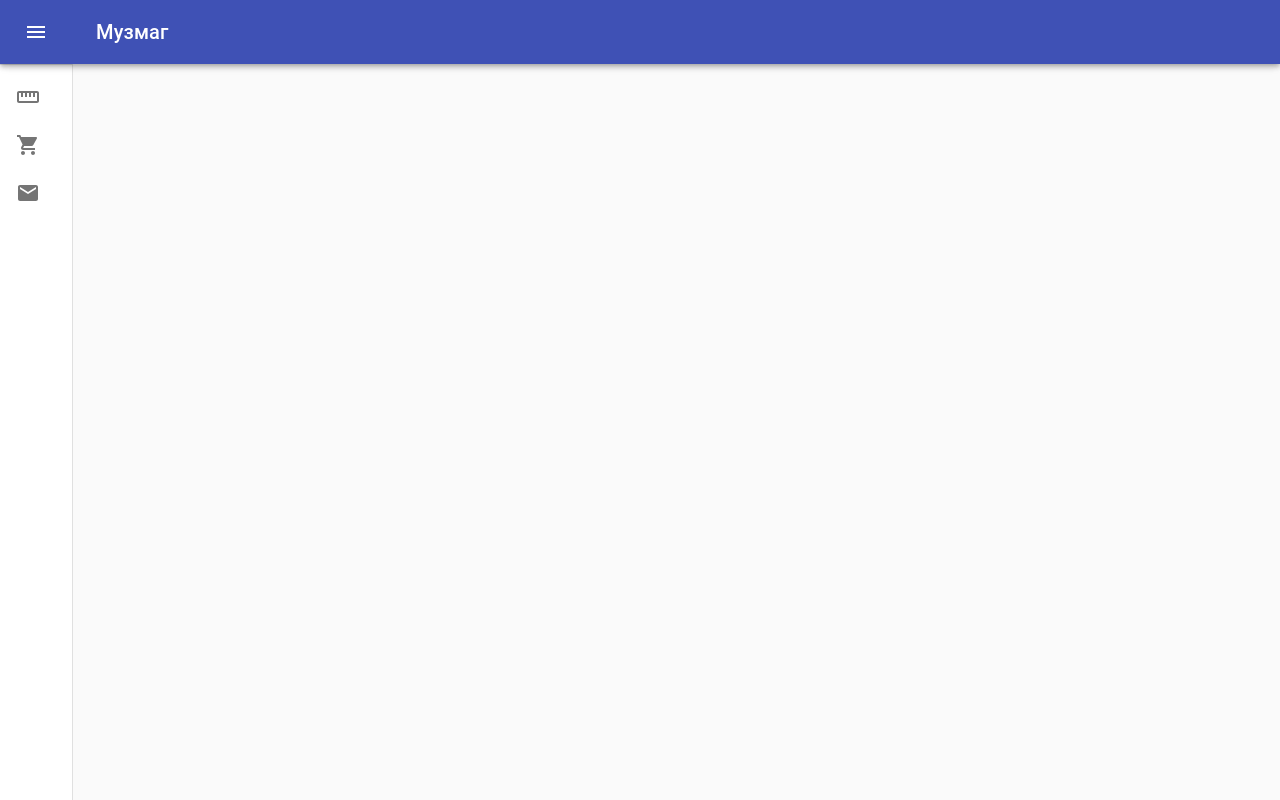
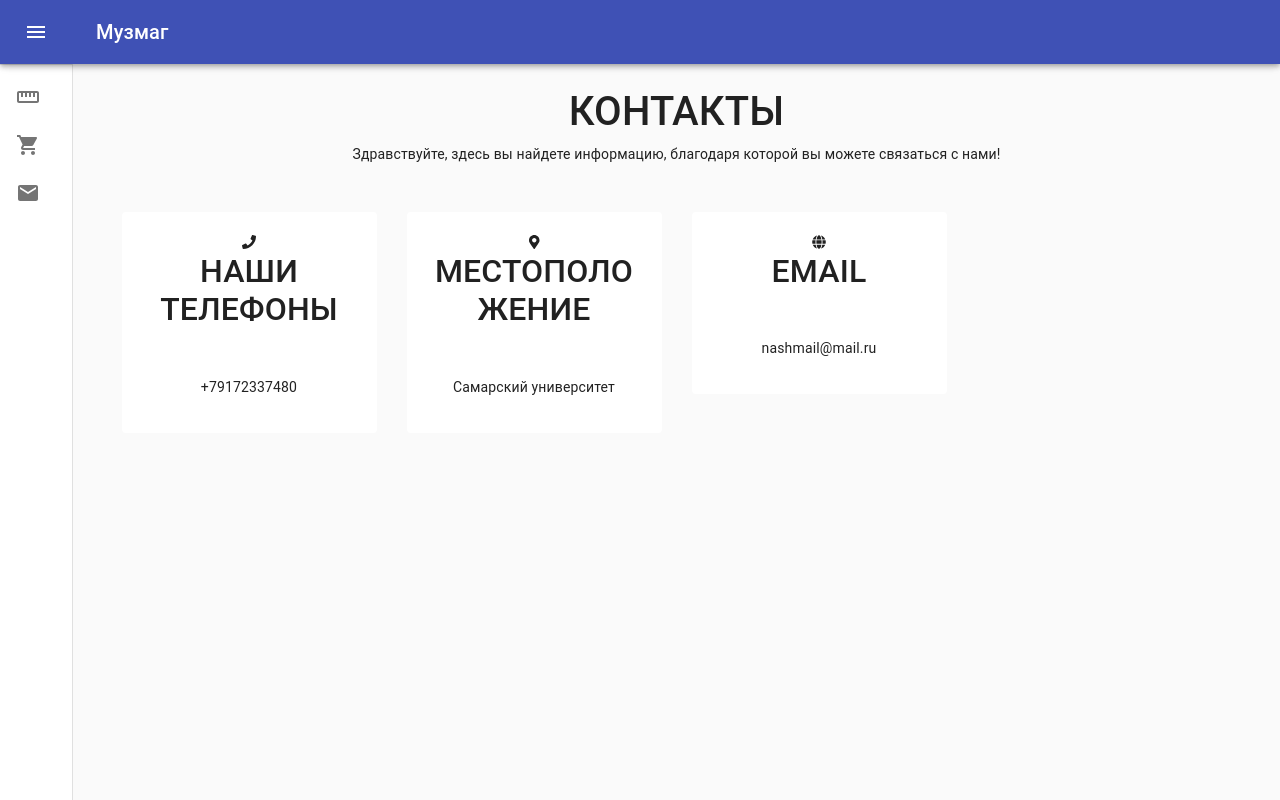
Before and after one commit to algorithm-ssau/reactMusicApp, a React (Create React App) app: page /contacts in a window 1280 px wide. Built offline with nearby package versions, Linux system fonts and the light colour scheme.

Commit message:
FixRoutingBug

```diff
--- a/src/App.js
+++ b/src/App.js
@@ -25,6 +25,7 @@ import ShoppingCartIcon from '@material-ui/icons/ShoppingCart';
 import StraightenIcon from '@material-ui/icons/Straighten';
 import {Routes} from './routes';
 import ContactPage from './contactPage/contactPage';
+import AboutPage from './aboutPage/aboutPage';
 
 
 const drawerWidth = 240;
@@ -175,7 +176,8 @@ function App() {
                     <Switch>
                         <Route exact path="/" component={MainPage} />
                         <Route path="/instrument/:id" component={InstrumentPage} />
-                        <Route path="/contacts" content={ContactPage} />
+                        <Route path="/contacts" component={ContactPage} />
+                        <Route path="/about" component={AboutPage}/>
                     </Switch>
 
             </main>
@@ -190,6 +192,8 @@ function selectNavLinkRoute(index) {
             return Routes.Main
         case 1:
             return Routes.Contact
+        case 2:
+            return Routes.About
         default:
             return Routes.Main
     }
--- /dev/null
+++ b/src/aboutPage/aboutPage.js
@@ -0,0 +1,13 @@
+import React, {Component} from 'react';
+import "bootstrap/dist/css/bootstrap.min.css";
+
+function AboutPage(props) {
+    return (
+        <div className="container">
+        <h1 className="text-center text-uppercase">О нас</h1>
+        <p className="text-center w-75 m-auto">Здравствуйте мы начинающие разработчики</p>
+    </div>
+    );
+}
+
+export default AboutPage;
--- a/src/contactPage/contactPage.js
+++ b/src/contactPage/contactPage.js
@@ -1,53 +1,42 @@
 import React, {Component} from 'react';
 import "bootstrap/dist/css/bootstrap.min.css";
-import {Link} from 'react-router-dom';
-import {makeStyles} from '@material-ui/core/styles';
-import Paper from '@material-ui/core/Paper';
-import Grid from '@material-ui/core/Grid';
-import {Card, Button} from '@material-ui/core';
-import Typography from '@material-ui/core/Typography';
-import {Routes} from '../routes';
+import { faPhone } from "@fortawesome/free-solid-svg-icons";
+import { faMapMarkerAlt } from "@fortawesome/free-solid-svg-icons";
+import { faGlobe } from "@fortawesome/free-solid-svg-icons";
+import { FontAwesomeIcon } from "@fortawesome/react-fontawesome";
+
 
 
 function ContactPage(props) {
     return (
         <div className="container">
-        <h3 className="text-center text-uppercase">contact us</h3>
-        <p className="text-center w-75 m-auto">Lorem ipsum dolor sit amet, consectetur adipiscing elit. Mauris interdum purus at sem ornare sodales. Morbi leo nulla, pharetra vel felis nec, ullamcorper condimentum quam.</p>
+        <h1 className="text-center text-uppercase">контакты</h1>
+        <p className="text-center w-75 m-auto">Здравствуйте, здесь вы найдете информацию, благодаря которой вы можете связаться с нами!</p>
         <div className="row">
           <div className="col-sm-12 col-md-6 col-lg-3 my-5">
             <div className="card border-0">
                <div className="card-body text-center">
-                 <i className="fa fa-phone fa-5x mb-3" aria-hidden="true"></i>
-                 <h4 className="text-uppercase mb-5">call us</h4>
-                 <p>+8801683615582,+8801750603409</p>
+                 < FontAwesomeIcon icon={faPhone} aria-hidden="true"/>
+                 <h2 className="text-uppercase mb-5">наши телефоны</h2>
+                 <p>+79172337480</p>
                </div>
              </div>
           </div>
           <div className="col-sm-12 col-md-6 col-lg-3 my-5">
             <div className="card border-0">
                <div className="card-body text-center">
-                 <i className="fa fa-map-marker fa-5x mb-3" aria-hidden="true"></i>
-                 <h4 className="text-uppercase mb-5">office loaction</h4>
-                <address>Suite 02, Level 12, Sahera Tropical Center </address>
+                 < FontAwesomeIcon icon={faMapMarkerAlt} aria-hidden="true"/>
+                 <h2 className="text-uppercase mb-5">местоположение</h2>
+                <address>Самарский университет</address>
                </div>
              </div>
           </div>
           <div className="col-sm-12 col-md-6 col-lg-3 my-5">
             <div className="card border-0">
                <div className="card-body text-center">
-                 <i className="fa fa-map-marker fa-5x mb-3" aria-hidden="true"></i>
-                 <h4 className="text-uppercase mb-5">office loaction</h4>
-                 <address>Suite 02, Level 12, Sahera Tropical Center </address>
-               </div>
-             </div>
-          </div>
-          <div className="col-sm-12 col-md-6 col-lg-3 my-5">
-            <div className="card border-0">
-               <div className="card-body text-center">
-                 <i className="fa fa-globe fa-5x mb-3" aria-hidden="true"></i>
-                 <h4 className="text-uppercase mb-5">email</h4>
-                 <p>http://al.a.noman1416@gmail.com</p>
+                  < FontAwesomeIcon icon={faGlobe} aria-hidden="true"/>
+                 <h2 className="text-uppercase mb-5">email</h2>
+                 <p>nashmail@mail.ru</p>
                </div>
              </div>
           </div>
--- a/src/routes.js
+++ b/src/routes.js
@@ -3,5 +3,6 @@ export const Routes = {
     Instr: '/instr',
     Instrument: '/instrument/',
     Checkout: '/checkout',
-    Contact: '/contacts'
+    Contact: '/contacts',
+    About: '/about'
 }
```
